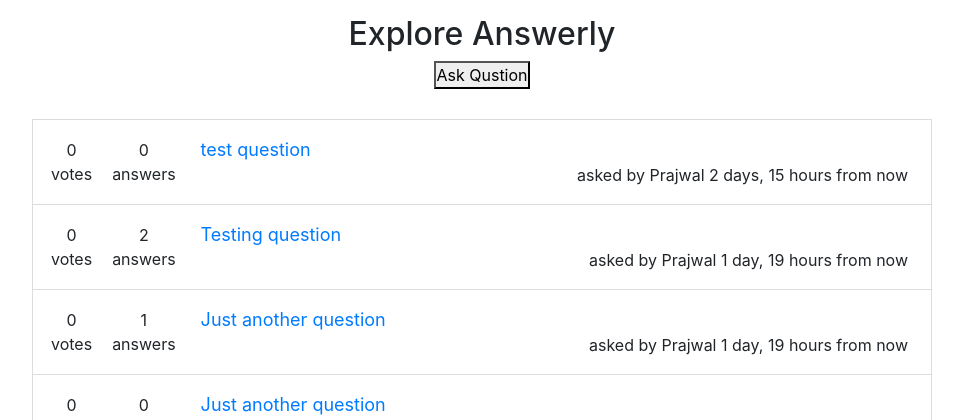
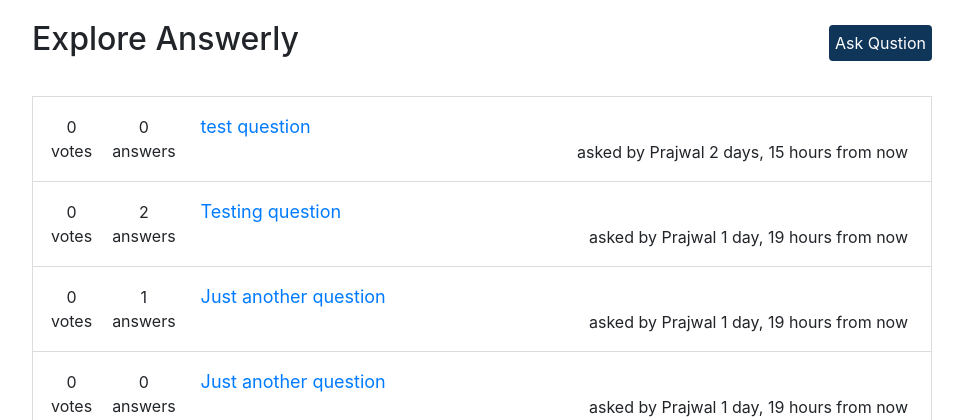
Before and after one commit to Prajwal-Jadhav/Answerly, a Django app: page / in a window 1280 px wide. Shown: the part 56-476 px from the top of the page, without its empty margins (158-1121 px from the left). Run offline with Django 3.2, Linux system fonts and the light colour scheme; data comes from the database, SQL or seed files in the repository; some libraries are stand-ins or nearby versions.

Commit message:
added styles to welcome header

```diff
--- a/main/static/main/css/home.css
+++ b/main/static/main/css/home.css
@@ -1,6 +1,24 @@
 .welcome_header {
-  text-align: center;
-  margin-top: 15px;
+  margin: 20px auto 10px auto;
+  display: flex;
+  justify-content: space-between;
+  width: 900px;
+}
+
+.welcome_header__button {
+  align-self: center;
+  display: inline-block;
+  padding: 6px;
+  border-radius: 4px;
+  background-color: #0f3559;
+  color: white;
+  text-decoration: none;
+}
+
+.welcome_header__button:hover {
+  text-decoration: none;
+  background-color: #124a7e;
+  color: white;
 }
 
 .questions_container {
--- a/main/templates/main/home.html
+++ b/main/templates/main/home.html
@@ -9,9 +9,9 @@
 {% block content%}
 
 <div class="welcome_header">
-  <h2>Explore Answerly</h2>
-  <a href="{% url 'main:create_question' %}">
-    <button class="welcome_header__button">Ask Qustion</button>
+  <h2 class="welcome_header__text">Explore Answerly</h2>
+  <a class="welcome_header__button" href="{% url 'main:create_question' %}">
+    Ask Qustion
   </a>
 </div>
 
```
